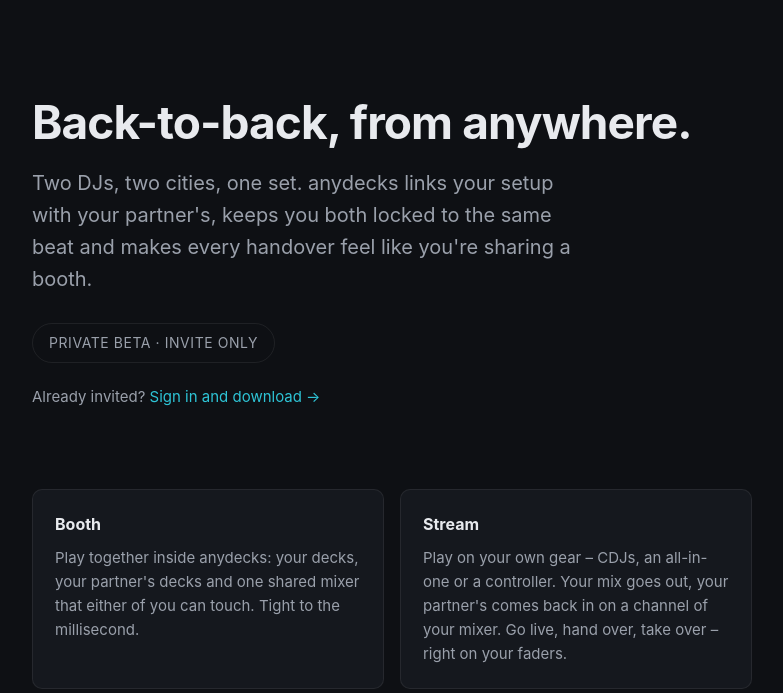
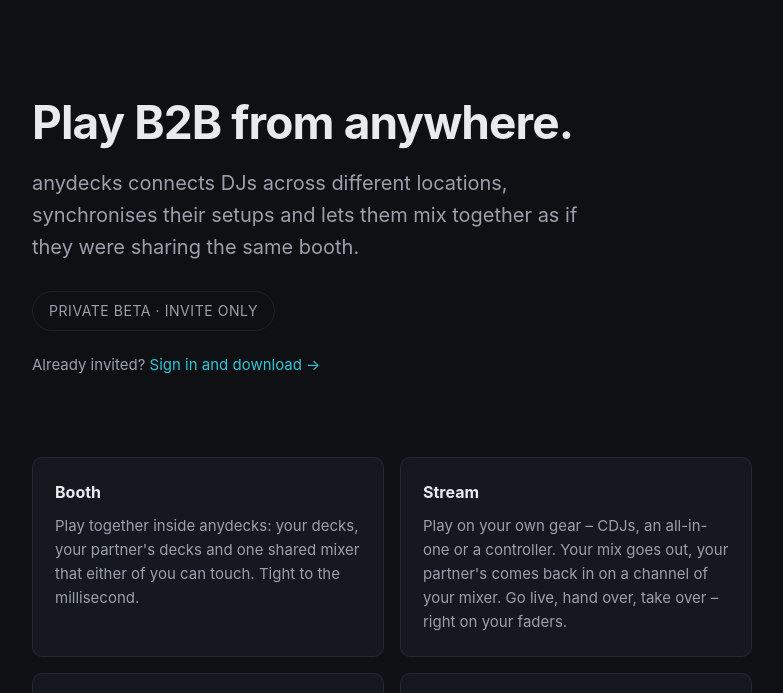
Before and after one commit to nadfx-tech/anydecks-web, a plain HTML site: page index.html in a window 1280 px wide. Shown: the part 73-766 px from the top of the page, without its empty margins (248-1031 px from the left). Drawn offline with Linux system fonts and the light colour scheme.

Commit message:
Startseite: Überschrift und Einleitung nach Daniel
Co-Authored-By: Claude Opus 5.5 <noreply@anthropic.com>

```diff
--- a/index.html
+++ b/index.html
@@ -3,7 +3,7 @@
 <head>
 <meta charset="utf-8">
 <meta name="viewport" content="width=device-width, initial-scale=1">
-<title>anydecks – back-to-back from anywhere</title>
+<title>anydecks – play B2B from anywhere</title>
 <meta name="description" content="anydecks lets DJs in different cities play back-to-back, locked to the same beat – on their own gear or together on one shared mixer.">
 <link rel="icon" href="/icon.png">
 <link rel="stylesheet" href="/style.css">
@@ -13,8 +13,8 @@
   <header><a class="brand" href="/"><img src="/icon.png" alt="">anydecks</a><a class="nav" href="https://get.anydecks.app/">Download</a></header>
 
   <section class="hero">
-    <h1>Back-to-back, from anywhere.</h1>
-    <p>Two DJs, two cities, one set. anydecks links your setup with your partner's, keeps you both locked to the same beat and makes every handover feel like you're sharing a booth.</p>
+    <h1>Play B2B from anywhere.</h1>
+    <p>anydecks connects DJs across different locations, synchronises their setups and lets them mix together as if they were sharing the same booth.</p>
     <span class="pill">Private beta · invite only</span>
     <p class="have">Already invited? <a href="https://get.anydecks.app/">Sign in and download →</a></p>
   </section>
```
